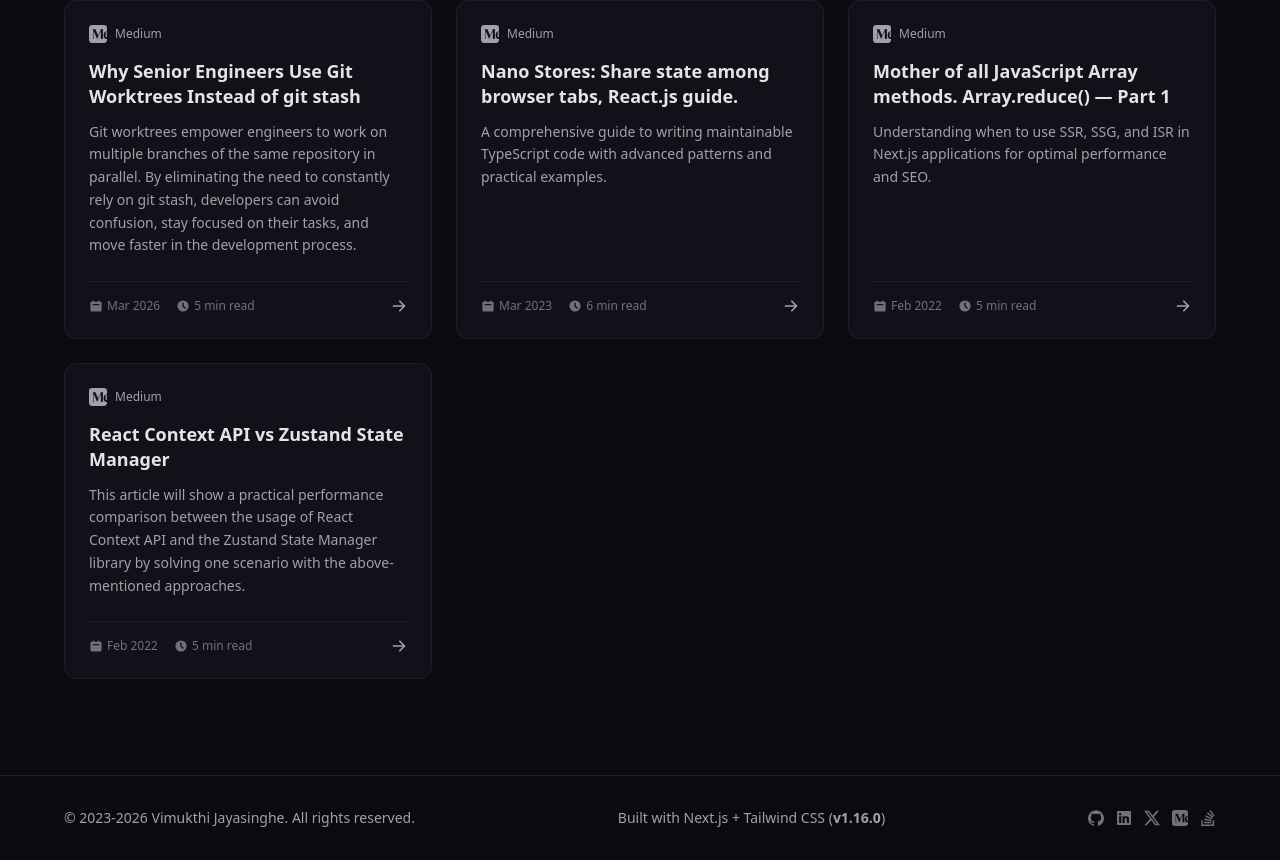
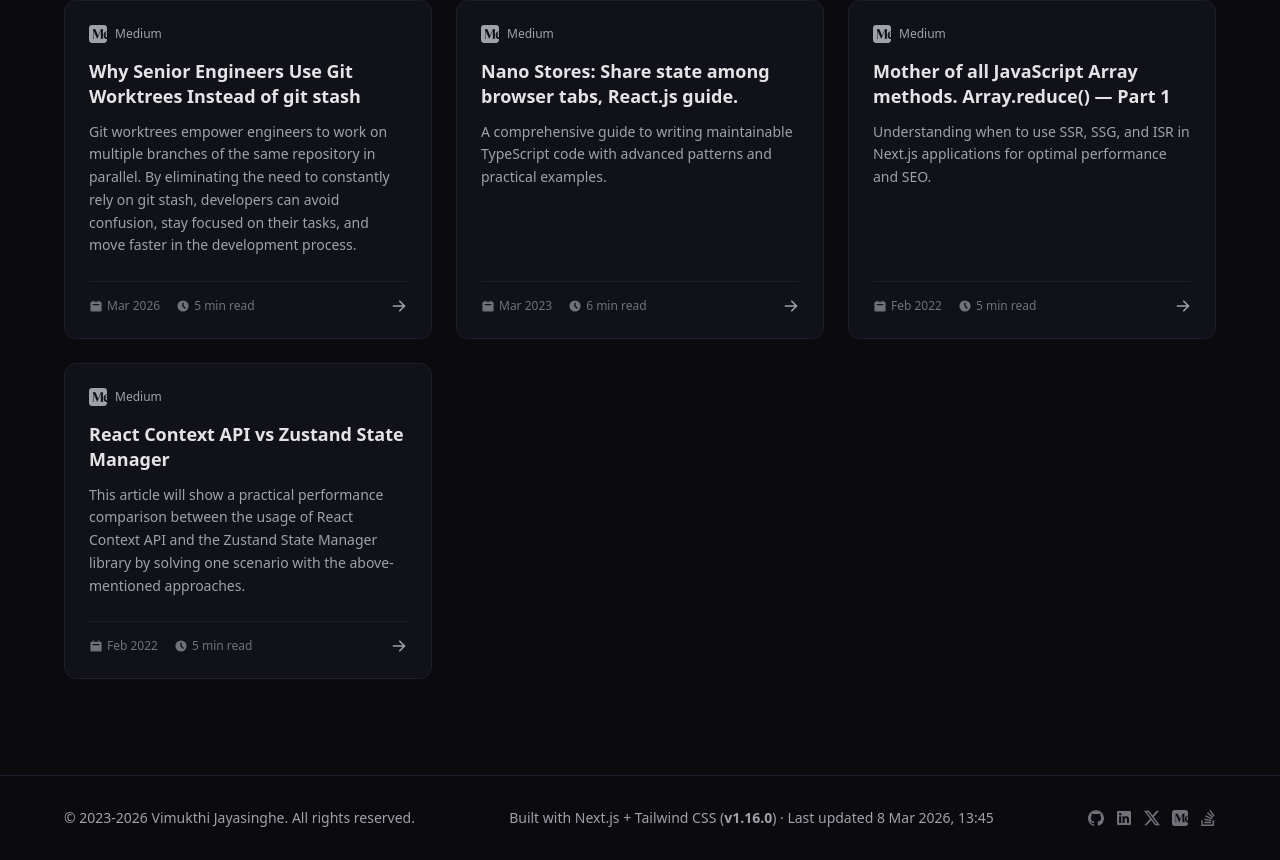
Before and after one commit to v4irajvimu/v4irajvimu.github.io, a Next.js app: page /blog in a window 1280 px wide. Shown: the part 473-1333 px from the top of the page. Built offline with nearby package versions, Linux system fonts and the light colour scheme; no server answers.

Commit message:
fix: add footer last updated timestamp
Show site build time in the footer using Asia/Colombo, embedded at
static build. Footer is now a server component so the time does not
change per visitor.

```diff
--- a/app/components/Footer.tsx
+++ b/app/components/Footer.tsx
@@ -1,5 +1,3 @@
-"use client";
-
 import { personalInfo, socialLinks } from "@/lib/data";
 import { FaLinkedin } from "react-icons/fa6";
 import {
@@ -26,17 +24,32 @@ const socialIconMap: Record<string, IconType> = {
 };
 
 export default function Footer() {
+  const builtAt = new Date();
+  const lastUpdatedLabel = new Intl.DateTimeFormat("en-GB", {
+    dateStyle: "medium",
+    timeStyle: "short",
+    timeZone: "Asia/Colombo",
+  }).format(builtAt);
+
   return (
     <footer className="border-t border-card-border py-8 px-4">
       <div className="mx-auto max-w-6xl flex flex-col gap-4">
         <div className="flex flex-col sm:flex-row items-center justify-between gap-4">
           <p className="text-sm text-muted-foreground">
-            &copy; 2023-{new Date().getFullYear()} {personalInfo.name}. All
-            rights reserved.
+            &copy; 2023-{builtAt.getFullYear()} {personalInfo.name}. All rights
+            reserved.
           </p>
 
-          <p className="text-sm text-muted-foreground">
-            Built with Next.js + Tailwind CSS (<b>v{packageJson.version}</b>)
+          <p className="text-sm text-muted-foreground text-center sm:text-right">
+            <span className="block sm:inline">
+              Built with Next.js + Tailwind CSS (<b>v{packageJson.version}</b>)
+            </span>
+            <span className="hidden sm:inline"> · </span>
+            <span className="block sm:inline">
+              <time dateTime={builtAt.toISOString()} title="Site build time (Asia/Colombo)">
+                Last updated {lastUpdatedLabel}
+              </time>
+            </span>
           </p>
 
           <div className="flex items-center gap-3">
```
